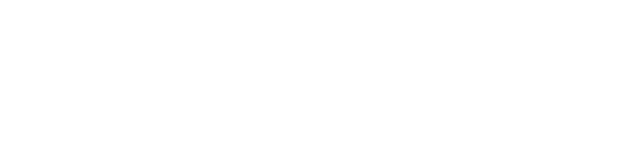
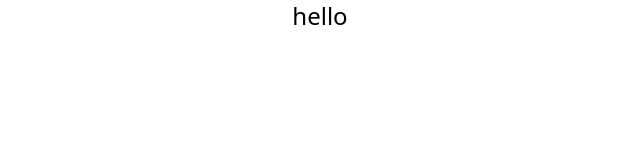
Before and after one commit to iamalshahed/ph-html-css-assignment-02-shahed, a plain HTML site: page index.html in a window 1280 px wide. Shown: the full height of the page, 320-960 px from the left. Drawn offline with nearby package versions, Linux system fonts and the light colour scheme.

Commit message:
add tailwindcss

```diff
--- a/index.html
+++ b/index.html
@@ -4,8 +4,12 @@
     <meta charset="UTF-8">
     <meta name="viewport" content="width=device-width, initial-scale=1.0">
     <title>Faugei | Flower Website</title>
+    <!-- tailwind css -->
+    <script src="https://cdn.jsdelivr.net/npm/@tailwindcss/browser@4"></script>
 </head>
 <body>
 
+    <h1 class="text-2xl text-center">hello</h1>
+
 </body>
 </html>
--- a/style.css
+++ b/style.css
@@ -0,0 +1 @@
+@import "tailwindcss";
```
